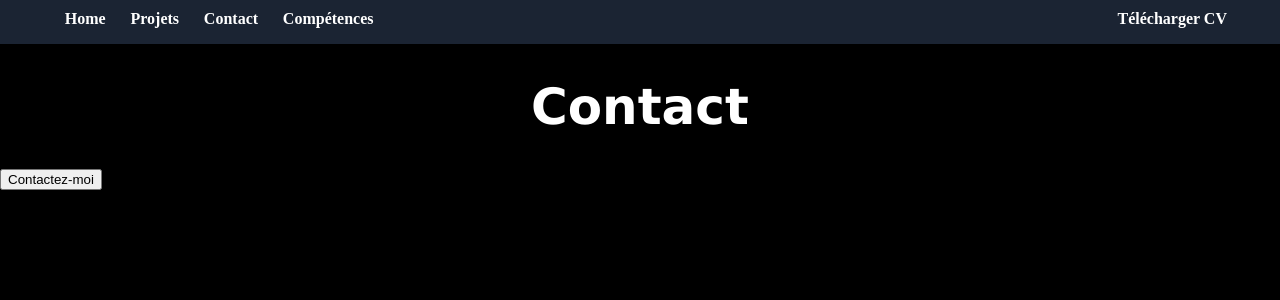
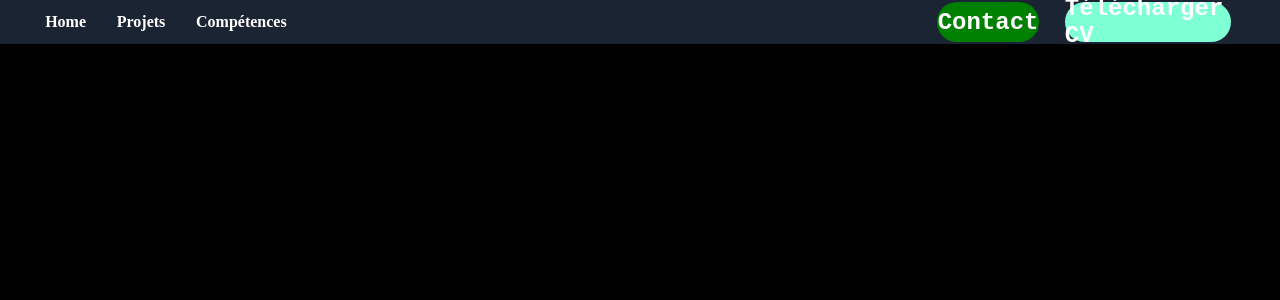
Before and after one commit to Luis-Arguelles/Portfolio, a React (Vite) app: page /contact in a window 1280 px wide. Shown: the top 300 px of the page. Built offline with nearby package versions, Linux system fonts and the light colour scheme.

Commit message:
Added contact and download buttons

```diff
--- a/src/App.tsx
+++ b/src/App.tsx
@@ -4,7 +4,6 @@ import NavBar from './components/navBar'
 import Home from './components/home'
 import Projects from './components/projects'
 import Projects2 from './components/projects2'
-import Contact from './components/contact'
 import PN from './components/pn'
 
 function App() {
@@ -17,7 +16,6 @@ function App() {
           <Route path="/" element={<Home />} />
           <Route path="/projects" element={<Projects/>} />
           <Route path="/projects2" element={<Projects2/>} />
-          <Route path="/contact" element={<Contact />} />
           <Route path="/pn" element={<PN />} />
         </Routes>
       </div>
--- a/src/components/contact.tsx
+++ /dev/null
@@ -1,20 +0,0 @@
-import React from "react";
-import "../styles/contact.css"
-
-const Contact = () => {
-
-
-    const handleClick = () => {
-        window.open('mailto:luisarguelles2003@gmail.com', '_blank');
-    }
-
-    return (
-        <div>
-            <h1>Contact</h1>
-            <button className="contact-button" onClick={handleClick}>Contactez-moi</button>
-        </div>
-    );
-
-}
-
-export default Contact;
--- a/src/components/navBar.tsx
+++ b/src/components/navBar.tsx
@@ -2,6 +2,7 @@
 import React from "react";
 import { Link } from "react-router-dom";
 import '../styles/navBar.css';
+import CV from "../assets/CV.pdf";
 
 const NavBar = () => {
 
@@ -16,15 +17,17 @@ const NavBar = () => {
                 <Link to="/projects">Projets</Link>
             </li>
             <li className="content">
-                <Link to="/contact">Contact</Link>
-            </li>
-            <li className="content">
                 <Link to="/pn">Compétences</Link>
             </li>
-            <li className="download">
-                <Link to="/download">Télécharger CV</Link>
-            </li>
         </ul>
+
+        <div className="contactButton" onClick={() => window.open("mailto:luisarguelles2003@gmail.com", "_blank")}>
+            <p className="contactButtonText">Contact</p>
+        </div>
+
+        <div className="downloadButton">
+            <a href={CV} download="CV" className="downloadButtonText">Télécharger CV</a>
+        </div>
     </nav>
 
     );
--- a/src/styles/navBar.css
+++ b/src/styles/navBar.css
@@ -1,4 +1,5 @@
 nav {
+  display: flex;
   color: #fff;
   padding-top: 10px;
   padding-bottom: 10px;
@@ -13,8 +14,11 @@ nav {
     margin: 0;
     list-style: none;
     display: flex;
+    }
 
-    }
+  li {
+    margin-right: 2vw;
+  }
 
   .content {
     margin-left: 2%;
@@ -34,3 +38,42 @@ nav {
   a:hover {
     text-decoration: underline;
   }
+
+
+  .contactButton{
+    display: flex;
+    justify-content: center;
+    align-items: center;
+    background-color: green;
+    height: 5vh;
+    width: 8vw;
+    border-radius: 8vh;
+    margin-left: 50vw;
+    cursor: pointer;
+  }
+
+  .contactButtonText{
+    font-size: 3vh;
+    font-family: monospace;
+    font-weight: bold;
+  }
+
+
+  .downloadButton{
+    display: flex;
+    justify-content: center;
+    align-items: center;
+    background-color: aquamarine;
+    height: 5vh;
+    width: 13vw;
+    border-radius: 8vh;
+    margin-left: 2vw;
+    cursor: pointer;
+  }
+
+
+  .downloadButtonText{
+    font-size: 3vh;
+    font-family: monospace;
+    font-weight: bold;
+  }
```
Also changed, not shown: 1 other file (tests, documents, lock files or other folders).
